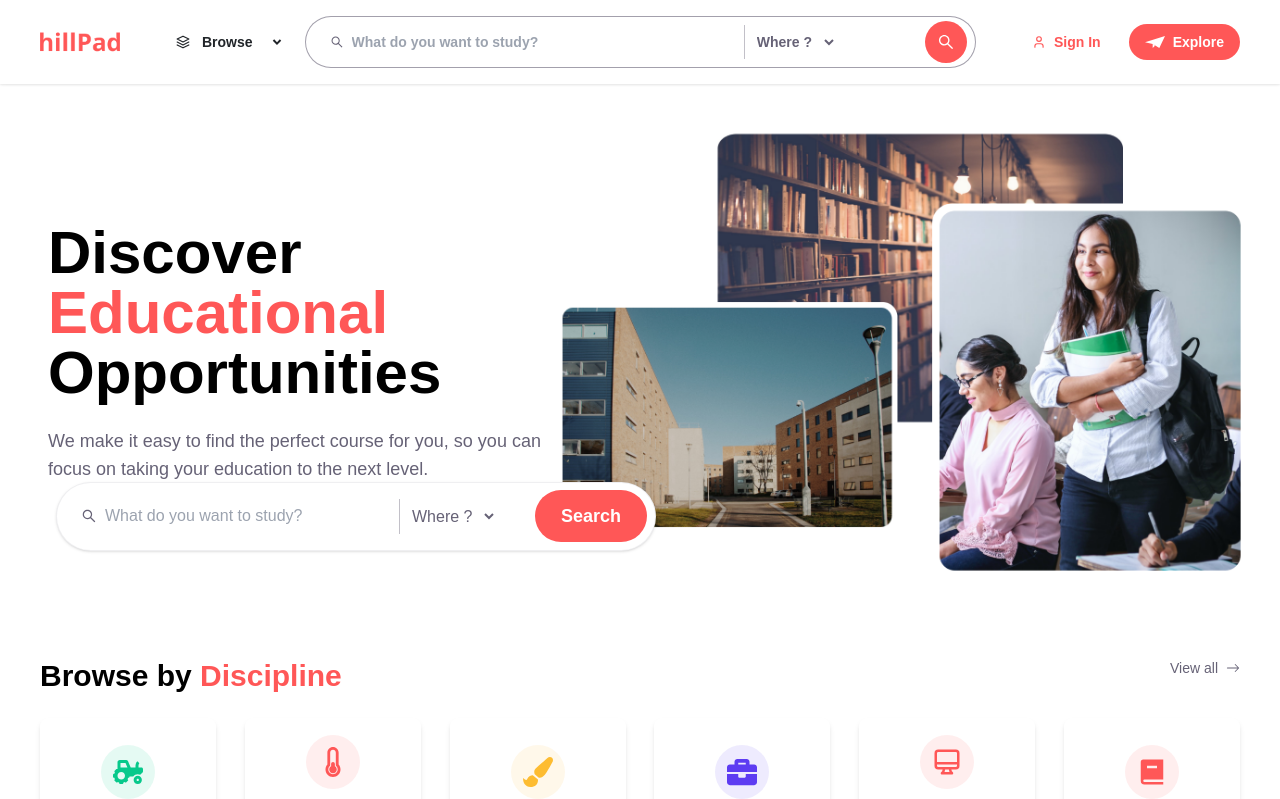
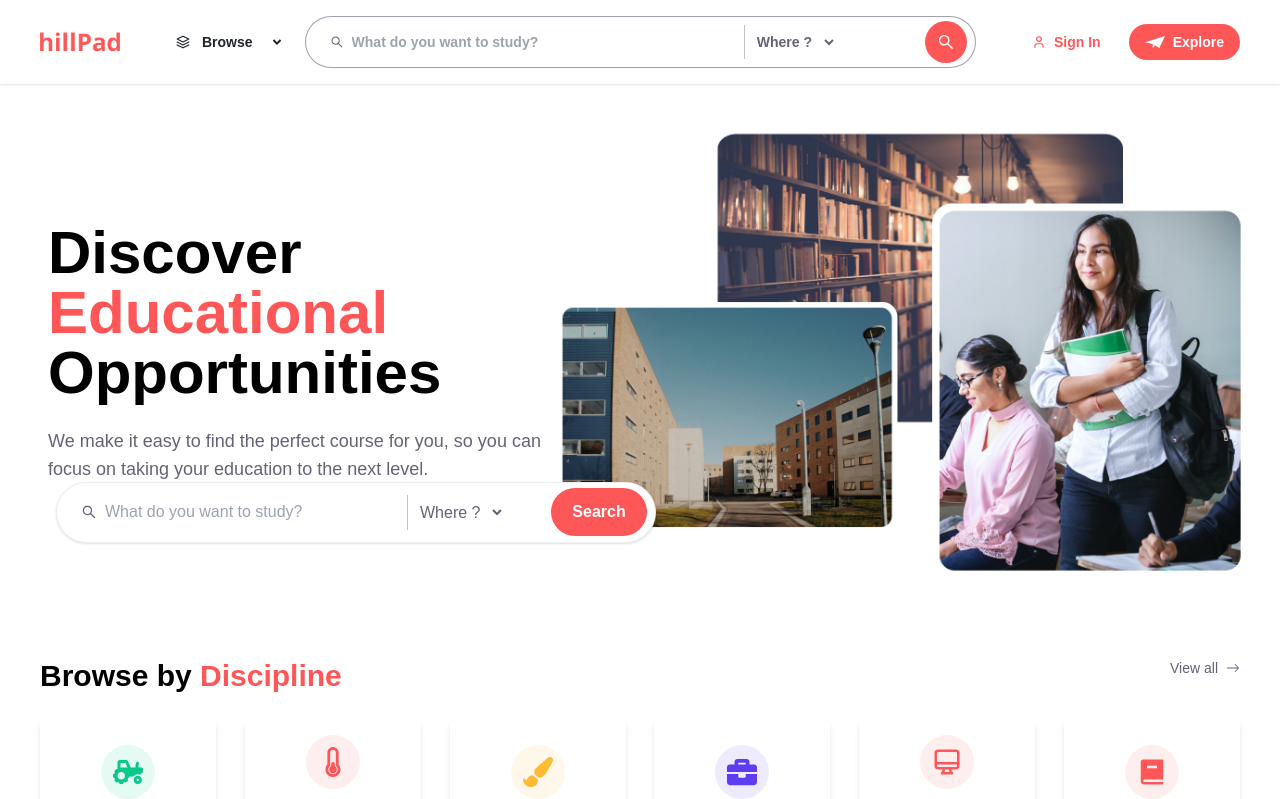
Before and after one commit to Haywhyoh/Hillpad, a React (Vite) app in the folder Hillpad/: page / in a window 1280 px wide. Shown: the top 799 px of the page. Built offline with nearby package versions, Linux system fonts and the light colour scheme; what tw-elements would draw is missing.

Commit message:
fixed seatrch button

```diff
--- a/Hillpad/src/pages/home.jsx
+++ b/Hillpad/src/pages/home.jsx
@@ -152,8 +152,8 @@ const scrollRight = () => {
 
             {/* ----------------search desktop------------------------------------- */}
             <div className="hidden w-72 mx-auto md:w-full md:rounded-full bg-white  absolute lg:bottom-28 xl:bottom-32 2xl:bottom-64 lg:block">
-              <form className="shadow mx-auto rounded-md md:flex justify-between md:px-2 md:rounded-full md:mx-8 md:items-center lg:mx-0 lg:absolute lg:left-4 2xl:left-0 bg-white z-20 border border-light_black border-opacity-10 xl:w-6/12 2xl:mt-20">
-                <fieldset className=" border-b border-light_black border-opacity-20 mx-2 px-2 py-4 md:border-0  ">
+              <form className="shadow mx-auto rounded-md md:flex justify-between md:px-2 xl:py-1 md:rounded-full md:mx-8 md:items-center lg:mx-0 lg:absolute lg:left-4 2xl:left-0 bg-white z-20 border border-light_black border-opacity-10 xl:w-6/12 2xl:mt-20">
+                <fieldset className=" border-b border-light_black border-opacity-20 mx-2 px-2 py-2 md:border-0  ">
                   <div className="flex items-center gap-x-2">
                     <AiOutlineSearch className="text-light_black" />
                     <input
@@ -163,7 +163,7 @@ const scrollRight = () => {
                     ></input>
                   </div>
                 </fieldset>
-                <fieldset className="my-4 border-s border-opacity-40 border-light_black">
+                <fieldset className="my-2 border-s border-opacity-40 border-light_black">
                   <div></div>
                   <select className="text-left w-full p-2 text-light_black bg-white focus:outline-none lg:w-fit">
                     <option className="text-light_black text-opacity-10" value={"China"}>
@@ -177,7 +177,7 @@ const scrollRight = () => {
                     </option>
                   </select>
                 </fieldset>
-                <button className="w-full text-white bg-orange py-3 px-2 text-lg font-bold rounded-3xl md:w-28 md:rounded-full">
+                <button className="w-full text-white bg-orange py-3 text-base font-bold rounded-3xl md:w-24 md:rounded-full">
                   Search
                 </button>
               </form>
```
